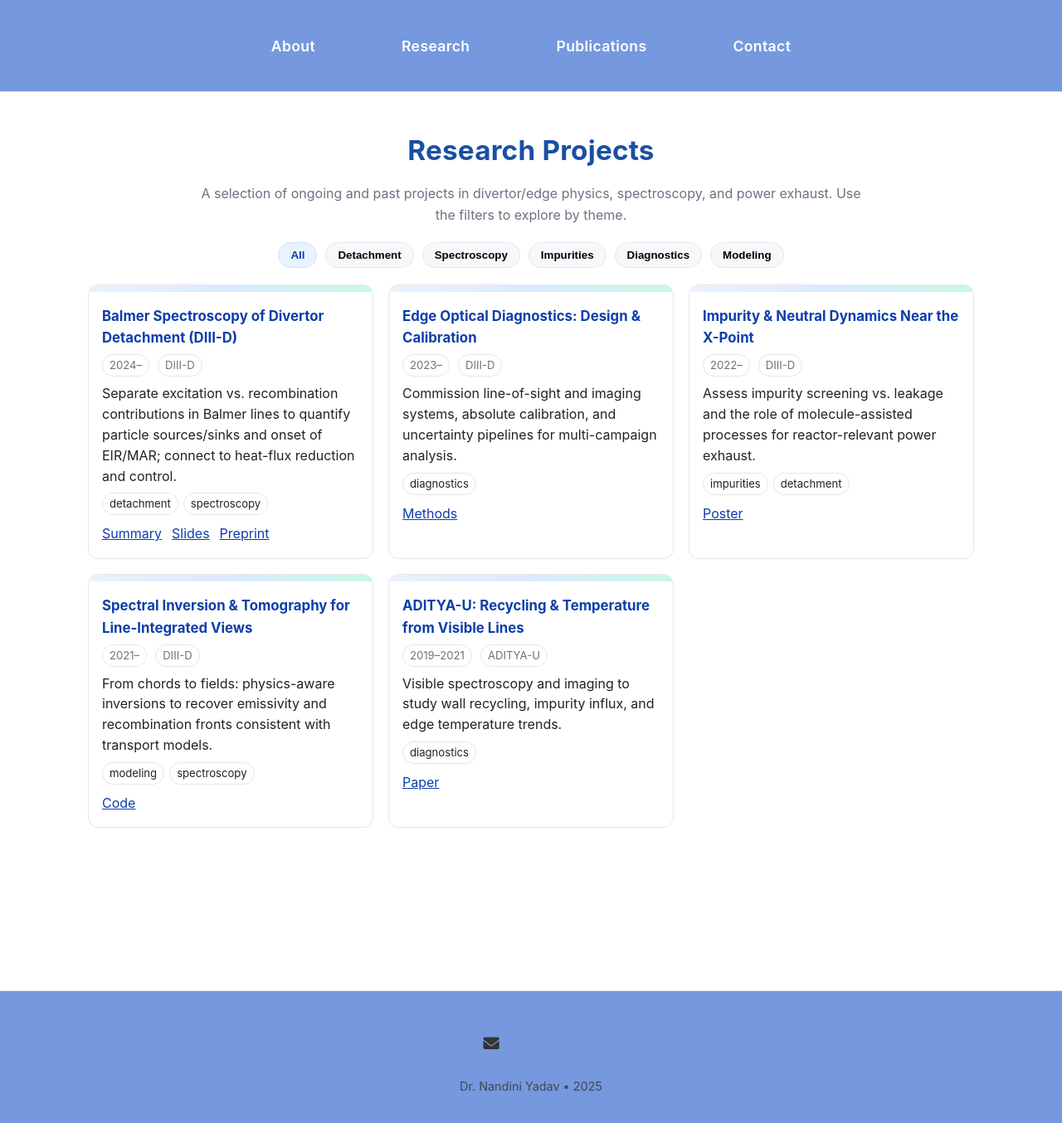
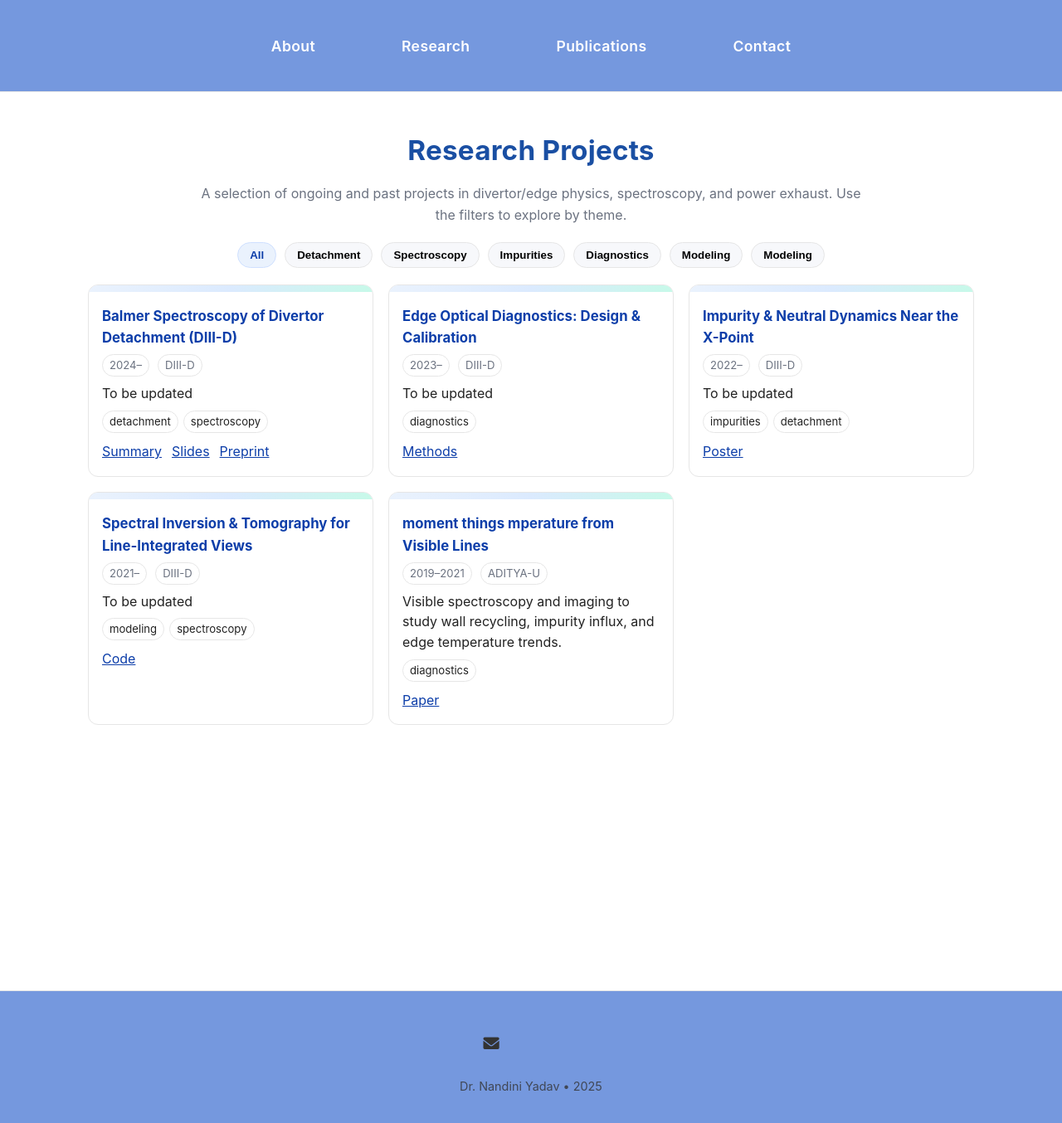
Before and after one commit to nandiniyadavaa/Researcher-NandiniYadav, a Jekyll site: the page built from pages/research.md, in a window 1280 px wide and 1369 px high. Shown: the top 1354 px of the window at 83% size. Built offline with Jekyll 4.4.1, drawn with Linux system fonts in a browser that asks for light colours; a style sheet for code colours, icons or effects is not loaded.

Commit message:
Update research.md

```diff
--- a/pages/research.md
+++ b/pages/research.md
@@ -65,6 +65,7 @@ permalink: /research
     <button class="filter-btn" data-tag="impurities">Impurities</button>
     <button class="filter-btn" data-tag="diagnostics">Diagnostics</button>
     <button class="filter-btn" data-tag="modeling">Modeling</button>
+    <button class="filter-btn" data-tag="low-temperature plasma">Modeling</button>
   </div>
 
   <!-- Grid -->
@@ -76,8 +77,7 @@ permalink: /research
       <div class="body">
         <div class="h">Balmer Spectroscopy of Divertor Detachment (DIII-D)</div>
         <div class="meta"><span class="tag">2024–</span><span class="tag">DIII-D</span></div>
-        <p class="p">Separate excitation vs. recombination contributions in Balmer lines to quantify
-          particle sources/sinks and onset of EIR/MAR; connect to heat-flux reduction and control.</p>
+        <p class="p">To be updated</p>
         <div class="badges"><span class="tag">detachment</span><span class="tag">spectroscopy</span></div>
         <div class="links">
           <a href="#">Summary</a><a href="#">Slides</a><a href="#">Preprint</a>
@@ -91,8 +91,7 @@ permalink: /research
       <div class="body">
         <div class="h">Edge Optical Diagnostics: Design &amp; Calibration</div>
         <div class="meta"><span class="tag">2023–</span><span class="tag">DIII-D</span></div>
-        <p class="p">Commission line-of-sight and imaging systems, absolute calibration, and uncertainty
-          pipelines for multi-campaign analysis.</p>
+        <p class="p">To be updated</p>
         <div class="badges"><span class="tag">diagnostics</span></div>
         <div class="links"><a href="#">Methods</a></div>
       </div>
@@ -104,8 +103,7 @@ permalink: /research
       <div class="body">
         <div class="h">Impurity &amp; Neutral Dynamics Near the X-Point</div>
         <div class="meta"><span class="tag">2022–</span><span class="tag">DIII-D</span></div>
-        <p class="p">Assess impurity screening vs. leakage and the role of molecule-assisted processes for
-          reactor-relevant power exhaust.</p>
+        <p class="p">To be updated</p>
         <div class="badges"><span class="tag">impurities</span><span class="tag">detachment</span></div>
         <div class="links"><a href="#">Poster</a></div>
       </div>
@@ -117,8 +115,7 @@ permalink: /research
       <div class="body">
         <div class="h">Spectral Inversion &amp; Tomography for Line-Integrated Views</div>
         <div class="meta"><span class="tag">2021–</span><span class="tag">DIII-D</span></div>
-        <p class="p">From chords to fields: physics-aware inversions to recover emissivity and
-          recombination fronts consistent with transport models.</p>
+        <p class="p">To be updated</p>
         <div class="badges"><span class="tag">modeling</span><span class="tag">spectroscopy</span></div>
         <div class="links"><a href="#">Code</a></div>
       </div>
@@ -128,7 +125,8 @@ permalink: /research
     <article class="card" data-tags="diagnostics">
       <div class="thumbless"></div>
       <div class="body">
-        <div class="h">ADITYA-U: Recycling &amp; Temperature from Visible Lines</div>
+        <div class="h">moment things
+mperature from Visible Lines</div>
         <div class="meta"><span class="tag">2019–2021</span><span class="tag">ADITYA-U</span></div>
         <p class="p">Visible spectroscopy and imaging to study wall recycling, impurity influx, and edge temperature trends.</p>
         <div class="badges"><span class="tag">diagnostics</span></div>
```
